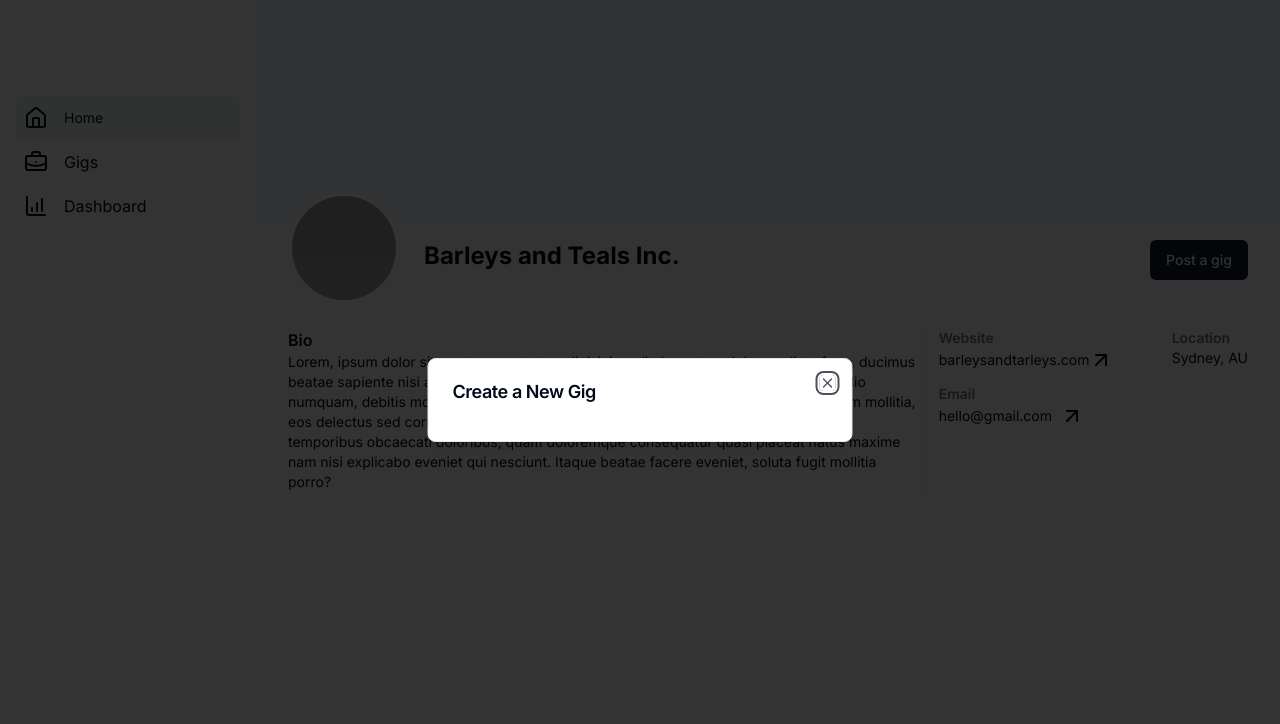
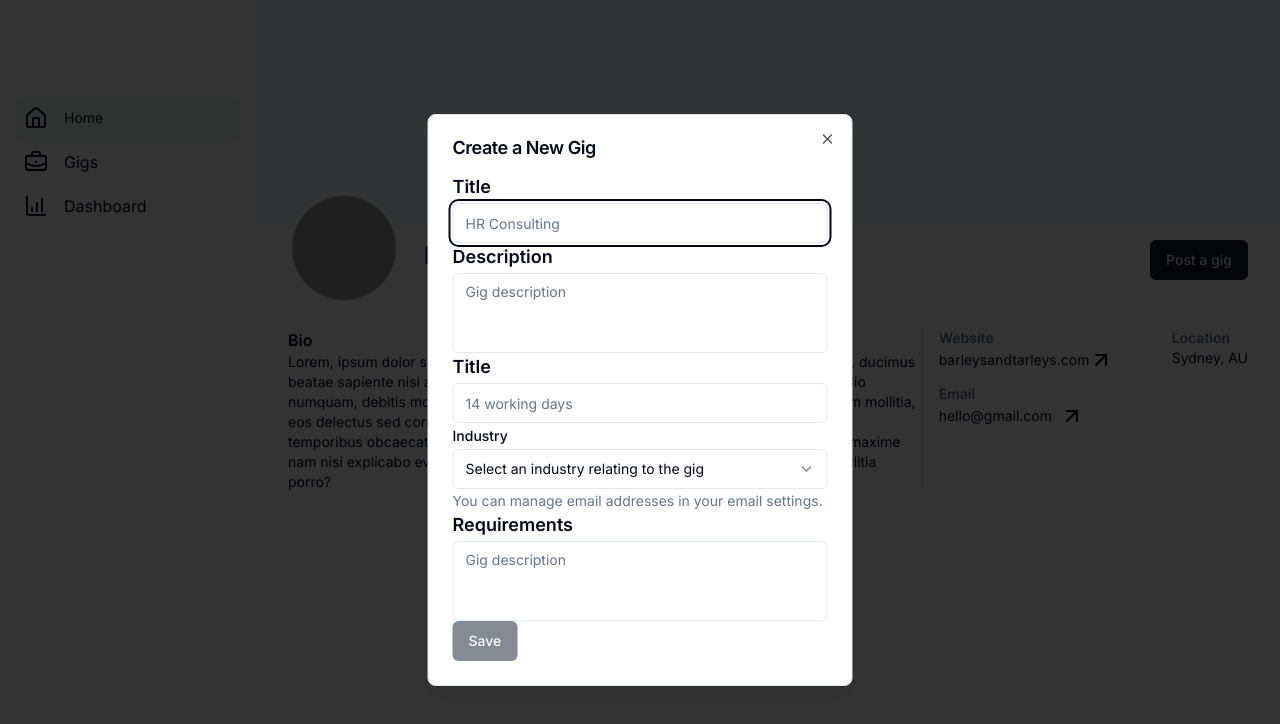
Before and after one commit to Eyram-gb/quickjobs-web, a Next.js app: page /1/profile in a window 1280 px wide. Both pictures are taken after a click on the button "Post a gig". Shown: the top 724 px of the page. Built offline with nearby package versions, Linux system fonts and the light colour scheme; grey boxes are pictures that could not be loaded.

Commit message:
form update

```diff
--- a/src/components/forms/NewGigForm.tsx
+++ b/src/components/forms/NewGigForm.tsx
@@ -1,10 +1,14 @@
 import React from 'react'
 import { Dialog, DialogContent, DialogHeader, DialogTitle, DialogTrigger } from '../ui/dialog'
 import { Button } from '../ui/button'
-import { Form } from '../ui/form'
+import { Form, FormControl, FormDescription, FormField, FormItem, FormLabel, FormMessage } from '../ui/form'
 import { useForm } from 'react-hook-form'
 import { z } from 'zod'
 import { zodResolver } from '@hookform/resolvers/zod'
+import { Input } from '../ui/input'
+import { Textarea } from '../ui/textarea'
+import { Select, SelectContent, SelectItem, SelectTrigger, SelectValue } from '../ui/select'
+import Link from 'next/link'
 // import { Stardos_Stencil } from 'next/font/google'
 
 const GigSchema = z.object({
@@ -16,13 +20,9 @@ const GigSchema = z.object({
         description: 'Description of the gig',
         required_error: 'Description is required',
     }),
-    start_date: z.date({
-        description: 'Start date of the gig',
-        required_error: 'Start date is required',
-    }),
-    end_date: z.date({
-        description: 'End date of the gig',
-        required_error: 'End date is required',
+    duration: z.string({
+        description: 'Duration of the gig',
+        required_error: 'Duration is required',
     }),
     industry_id: z.number({
         description: 'Industry ID of the gig',
@@ -32,7 +32,10 @@ const GigSchema = z.object({
         description: 'Is budget for the gig negotiable',
         required_error: 'Negotiable flag is required',
     }),
-    budget_range: z.string({}),
+    budget_range: z.string({
+        description: 'Budget range of the gig',
+        required_error: 'Budget is required',
+    }),
     requirements: z.string({
         description: 'Skills required for the gig',
         required_error: 'Skills are required',
@@ -45,10 +48,13 @@ const NewGigForm = () => {
     const form = useForm<TGigSchema>({
         resolver: zodResolver(GigSchema),
     });
+    const {
+        formState: { isDirty, isSubmitting },
+    } = form;
+
     return (
         <>
             <Dialog>
-
                 <DialogTrigger asChild>
                     <Button type='button'>
                         Post a gig
@@ -60,7 +66,87 @@ const NewGigForm = () => {
                     </DialogHeader>
                     <Form {...form}>
                         <form>
-
+                            <FormField
+                                control={form.control}
+                                name="title"
+                                render={({ field }) => (
+                                    <FormItem className='w-full'>
+                                        <FormLabel className='text-lg font-semibold'>Title</FormLabel>
+                                        <FormControl>
+                                            <Input placeholder="HR Consulting" {...field} />
+                                        </FormControl>
+                                        <FormMessage />
+                                    </FormItem>
+                                )}
+                            />
+                            <FormField
+                                control={form.control}
+                                name="description"
+                                render={({ field }) => (
+                                    <FormItem className='w-full'>
+                                        <FormLabel className='text-lg font-semibold'>Description</FormLabel>
+                                        <FormControl>
+                                            <Textarea placeholder="Gig description" {...field} className='resize-none' />
+                                        </FormControl>
+                                        <FormMessage />
+                                    </FormItem>
+                                )}
+                            />
+                            <FormField
+                                control={form.control}
+                                name="duration"
+                                render={({ field }) => (
+                                    <FormItem className='w-full'>
+                                        <FormLabel className='text-lg font-semibold'>Title</FormLabel>
+                                        <FormControl>
+                                            <Input placeholder="14 working days" {...field} />
+                                        </FormControl>
+                                        <FormMessage />
+                                    </FormItem>
+                                )}
+                            />
+                            <FormField
+                                control={form.control}
+                                name="industry_id"
+                                render={({ field }) => (
+                                    <FormItem>
+                                        <FormLabel>Industry</FormLabel>
+                                        <Select onValueChange={field.onChange}>
+                                            <FormControl>
+                                                <SelectTrigger>
+                                                    <SelectValue placeholder="Select an industry relating to the gig" />
+                                                </SelectTrigger>
+                                            </FormControl>
+                                            <SelectContent>
+                                                <SelectItem value="m@example.com">m@example.com</SelectItem>
+                                                <SelectItem value="m@google.com">m@google.com</SelectItem>
+                                                <SelectItem value="m@support.com">m@support.com</SelectItem>
+                                            </SelectContent>
+                                        </Select>
+                                        <FormDescription>
+                                            You can manage email addresses in your{" "}
+                                            <Link href="/examples/forms">email settings</Link>.
+                                        </FormDescription>
+                                        <FormMessage />
+                                    </FormItem>
+                                )}
+                            />
+                            <FormField
+                                control={form.control}
+                                name="requirements"
+                                render={({ field }) => (
+                                    <FormItem className='w-full'>
+                                        <FormLabel className='text-lg font-semibold'>Requirements</FormLabel>
+                                        <FormControl>
+                                            <Textarea placeholder="Gig description" {...field} className='resize-none' />
+                                        </FormControl>
+                                        <FormMessage />
+                                    </FormItem>
+                                )}
+                            />
+                            <Button type='submit' disabled={!isDirty || isSubmitting}>
+                                Save
+                            </Button>
                         </form>
                     </Form>
                 </DialogContent>
```
